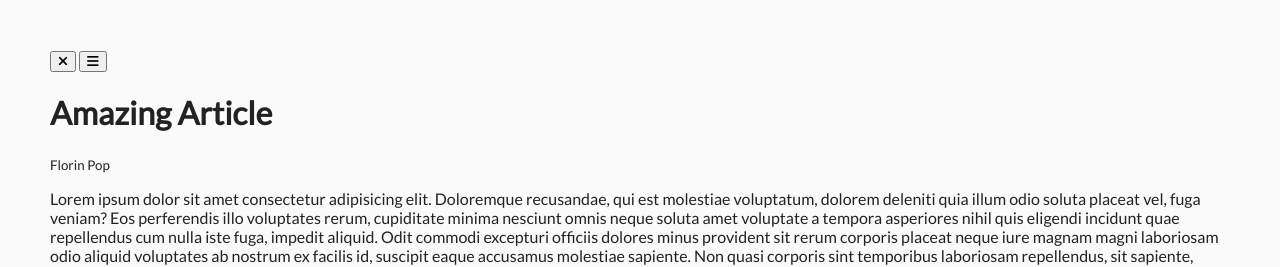
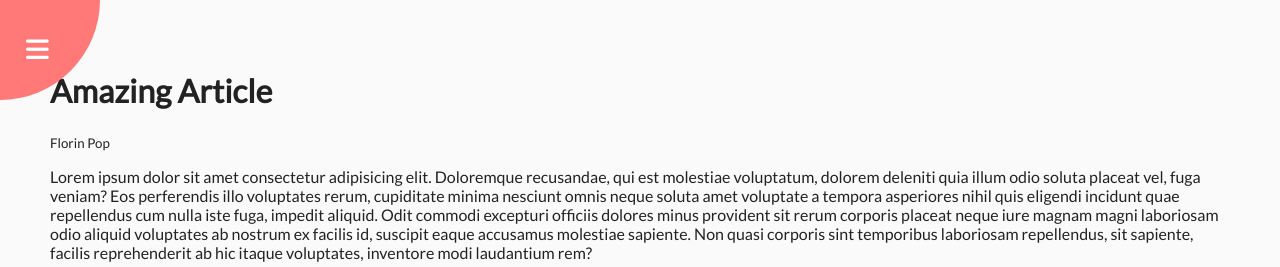
Before and after one commit to sergei-kholodenin/rotating-navigation, a plain HTML site: page index.html in a window 1280 px wide. Shown: the top 267 px of the page. Drawn offline with Linux system fonts and the light colour scheme.

Commit message:
add css styles

```diff
--- a/style.css
+++ b/style.css
@@ -24,3 +24,48 @@ body{
 .container.show-nav {
     transform: rotate(-20deg);
 }
+
+.circle-container {
+    position: fixed;
+    top: -100px;
+    left: -100px;
+}
+
+.circle {
+    background-color: #ff7979;
+    height: 200px;
+    width: 200px;
+    border-radius: 50%;
+    position: relative;
+    transition: transform 0.5s linear;
+}
+
+.circle button {
+    cursor: pointer;
+    position: absolute;
+    top: 50%;
+    left: 50%;
+    height: 100px;
+    background: transparent;
+    border: 0;
+    font-size: 26px;
+    color: #fff;
+}
+
+.circle button:focus {
+    outline:none;
+}
+
+.circle button#open {
+    left: 60%;
+}
+
+.circle button#close {
+    top: 60%;
+    transform: rotate(90deg);
+    transform-origin: top left;
+}
+
+.content img{
+    max-width: 100%;
+}
```
